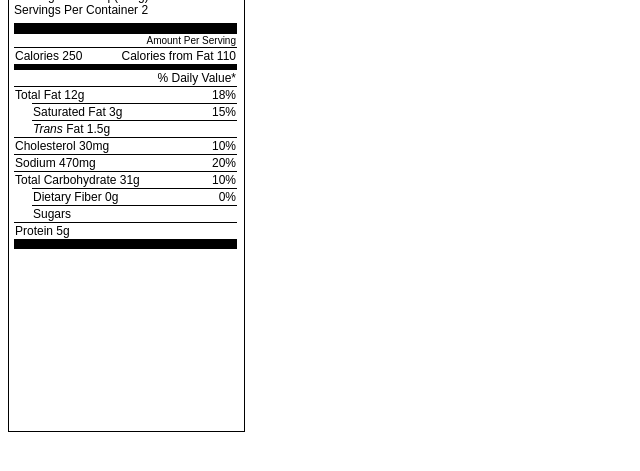
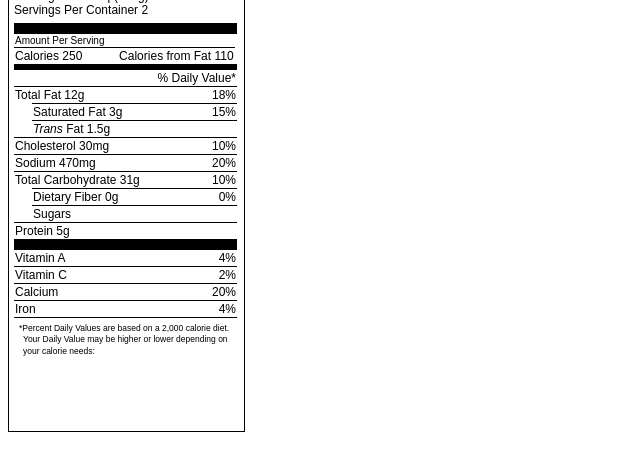
Before and after one commit to brookehurford/nutritionFacts, a plain HTML site: page index.html in a window 1280 px wide. Shown: the part 53-524 px from the top of the page, without its empty margins (0-640 px from the left). Drawn offline with Linux system fonts and the light colour scheme.

Commit message:
Add table for vitamins and percent daily value text

```diff
--- a/css/styles.css
+++ b/css/styles.css
@@ -11,10 +11,18 @@ h1 {
   padding-left: 5px;
 }
 
-p {
+.servings {
   line-height: 2px;
   padding-left: 5px;
   margin-top: 2px;
+}
+
+.amount {
+  font-size: 10px;
+}
+
+td .servings {
+  font-size: 8px;
 }
 
 .divide {
@@ -54,7 +62,10 @@ tbody tr td:last-child {
 }
 
 .smallText {
-  font-size: 10px;
+  line-height: 3px;
+  margin-left: 10px;
+  margin-right: 5px;
+  font-size: 8.5px;
 }
 
 .blankcell {
@@ -62,11 +73,10 @@ tbody tr td:last-child {
   border-top: 0;
 }
 
-/*.indent {
-  padding-left: 15px;
-  border-style: inset;
-}*/
+.bottom {
+  border-bottom: 1px solid black;
+}
 
-/*tbody tr td {
-  border: 1px solid red;
-}*/
+.indent {
+  padding-left: 4px;
+}
--- a/index.html
+++ b/index.html
@@ -8,12 +8,13 @@
     <div class="label">
       <table>
         <h1>Nutrition Facts</h1>
-        <p>Serving Size 1 cup(228g)</p>
-        <p>Servings Per Container 2</p>
+        <p class="servings">Serving Size 1 cup(228g)</p>
+        <p class="servings">Servings Per Container 2</p>
         <div class='divide'></div>
         <tbody>
           <tr>
-            <td colspan="2" class="smallText">Amount Per Serving</td>
+            <td colspan="2" class="amount">Amount Per Serving</td>
+            <td></td>
           </tr>
           <tr>
             <td>Calories 250</td>
@@ -69,6 +70,29 @@
         </tr>
       </table>
       <div class='divide'></div>
+      <table>
+        <tbody>
+          <tr>
+            <td>Vitamin A</td>
+            <td>4%</td>
+          </tr>
+          <tr>
+            <td>Vitamin C</td>
+            <td>2%</td>
+          </tr>
+          <tr>
+            <td>Calcium</td>
+            <td>20%</td>
+          </tr>
+          <tr>
+            <td class="bottom">Iron</td>
+            <td class="bottom">4%</td>
+          </tr>
+        </tbody>
+      </table>
+      <p class="smallText">*Percent Daily Values are based on a 2,000 calorie diet.</p>
+      <p class="smallText indent">Your Daily Value may be higher or lower depending on</p>
+      <p class="smallText indent">your calorie needs:</p>
     </div>
   </body>
 </html>
```
